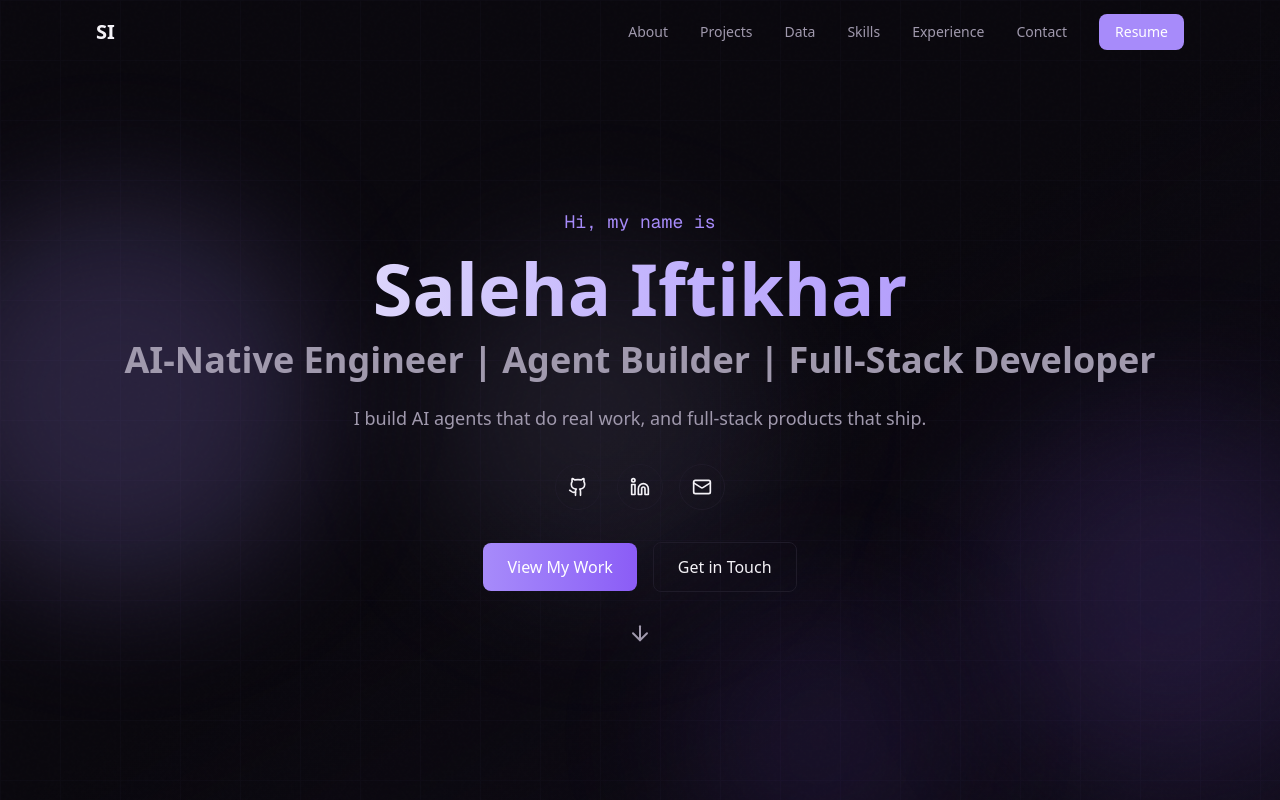
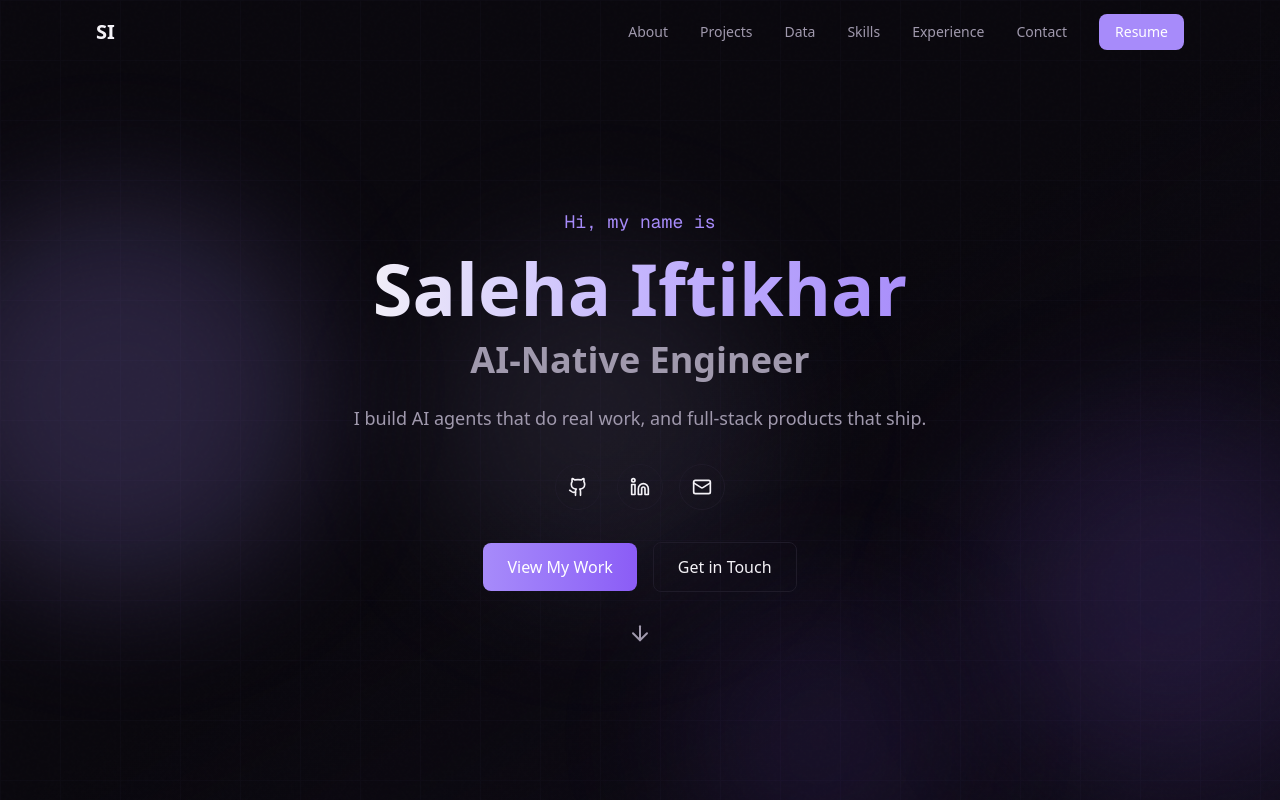
Before and after one commit to salehaiftikharr/portfolio, a Next.js app: page / in a window 1280 px wide. Shown: the top 800 px of the page. Built offline with nearby package versions, Linux system fonts and the light colour scheme.

Commit message:
Shorten hero headline to a single line

```diff
--- a/src/components/sections/Hero.tsx
+++ b/src/components/sections/Hero.tsx
@@ -37,7 +37,7 @@ export function Hero() {
             transition={{ duration: 0.5, delay: 0.2 }}
             className="text-2xl sm:text-3xl md:text-4xl font-bold text-muted mb-6"
           >
-            AI-Native Engineer | Agent Builder | Full-Stack Developer
+            AI-Native Engineer
           </motion.h2>
 
           {/* Description */}
```
